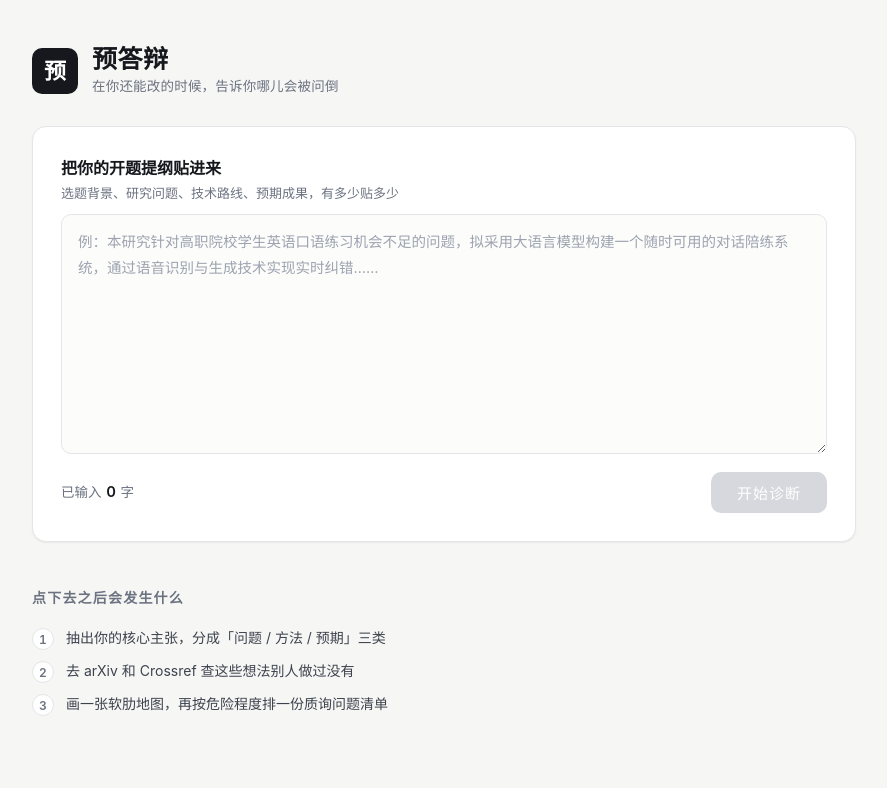
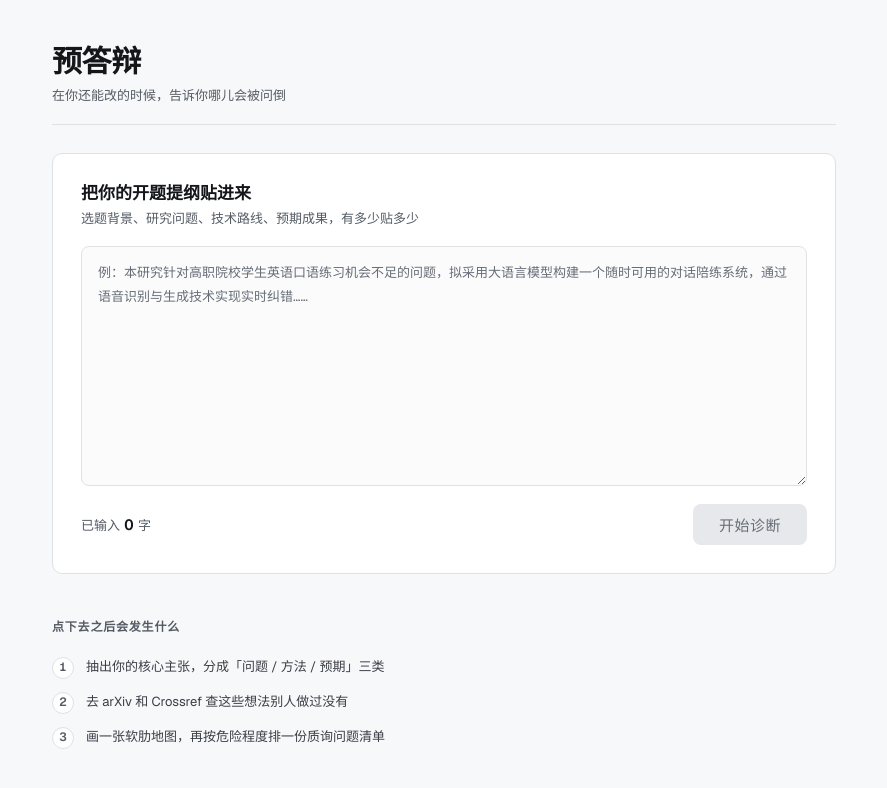
Before and after one commit to KarmaSprite/SoftSpot, a Next.js app: page / in a window 1280 px wide. Shown: the top 788 px of the page, without its empty margins (196-1083 px from the left). Built offline with nearby package versions, Linux system fonts and the light colour scheme.

Commit message:
style: 换掉模板感，去掉装饰阴影，问题清单改成文档式列表

```diff
--- a/app/globals.css
+++ b/app/globals.css
@@ -1,32 +1,51 @@
 /* ============================================================
    预答辩 · 全局样式
    全项目所有样式都写在这个文件里，不引 Tailwind。
-   约定：先定义变量，再写布局，再写组件，最后写打印。
+   组织顺序：变量 → 重置 → 骨架 → 各区块 → 窄屏。
+   改配色只改第 1 节，下面一律用变量，不许临时拍色值。
    ============================================================ */
 
 /* ---------- 1. 设计变量 ---------- */
 
 :root {
-  /* 颜色 */
-  --ink: #16181d;
-  --ink-soft: #3d424d;
-  --muted: #6b7280;
-  --faint: #9ca3af;
-  --line: #e4e5e8;
-  --line-soft: #eeeff1;
-  --bg: #f6f6f4;
+  /* 颜色：一套冷灰 + 一个强调色（墨蓝）。不要再混暖色进去。 */
+  --ink: #14161a;
+  --ink-soft: #3a3f47;
+  --muted: #545b64;
+  --faint: #666d76;
+  --line: #dfe1e5;
+  --line-soft: #eceef1;
+  --bg: #f7f8f9;
   --surface: #ffffff;
-  --accent: #2b5cd9;
-  --accent-dark: #1e46ab;
-  --accent-soft: #eaf0ff;
-  --danger: #cf4b38;
-  --warn: #b8860b;
-  --good: #2a8a5e;
 
-  /* 排版 */
-  --font-sans: -apple-system, BlinkMacSystemFont, "Segoe UI", "PingFang SC",
-    "Hiragino Sans GB", "Microsoft YaHei", "Source Han Sans SC", sans-serif;
-  --font-mono: ui-monospace, SFMono-Regular, Menlo, Consolas, monospace;
+  --accent: #24479f;
+  --accent-dark: #1a3576;
+  --accent-soft: #eef2fb;
+
+  --danger: #a83a2c;
+  --warn: #7d6414;
+  --good: #1f6b46;
+
+  /* 四象限配色：底色极淡，圆点用饱和度高的那支。
+     背景负责分区，圆点负责被找到，两者分工不重叠。 */
+  --q-home: #1f6b46;
+  --q-home-bg: #f0f5f1;
+  --q-crowded: #6b7480;
+  --q-crowded-bg: #f1f2f4;
+  --q-foggy: #8a6a00;
+  --q-foggy-bg: #f7f4ec;
+  --q-weak: #a83a2c;
+  --q-weak-bg: #f8efed;
+
+  /* 字号：六级跳着走。
+     不要写 11 / 11.5 / 12 / 12.5 / 13 / 13.5 / 14 这种一路挤，
+     挤在一起等于没有层级。 */
+  --fs-xs: 12px; /* 标签、脚注、元信息 */
+  --fs-sm: 13px; /* 次要正文 */
+  --fs-base: 15px; /* 正文 */
+  --fs-md: 17px; /* 问题标题、小标题 */
+  --fs-lg: 21px; /* 区块标题 */
+  --fs-xl: 30px; /* 页面标题 */
 
   /* 间距 */
   --gap-xs: 6px;
@@ -35,12 +54,11 @@
   --gap-lg: 28px;
   --gap-xl: 44px;
 
-  /* 圆角与阴影 */
-  --radius-sm: 6px;
-  --radius-md: 10px;
-  --radius-lg: 14px;
-  --shadow-sm: 0 1px 2px rgba(16, 18, 24, 0.06);
-  --shadow-md: 0 4px 16px rgba(16, 18, 24, 0.08);
+  /* 圆角：一套规则，只有三个值。
+     面板 10 / 输入框和按钮 8 / 徽章全圆。别处不许临时拍数。 */
+  --radius-panel: 10px;
+  --radius-control: 8px;
+  --radius-pill: 999px;
 }
 
 /* ---------- 2. 基础重置 ---------- */
@@ -57,11 +75,23 @@
   overflow-x: hidden;
 }
 
+/*
+   字体变量写在 body 上，不写在 :root。
+   原因：--font-geist-sans 是 next/font 挂在 <body> 的 className 上的，
+   只有 body 及其子元素能看到它。写在 :root 上取不到，整个 font-family 会失效。
+   中文没有 Geist 字形，浏览器会自动往后面的 PingFang / 微软雅黑掉，这是对的。
+*/
 body {
+  --font-sans: var(--font-geist-sans), -apple-system, BlinkMacSystemFont,
+    "Segoe UI", "PingFang SC", "Hiragino Sans GB", "Microsoft YaHei",
+    "Source Han Sans SC", sans-serif;
+  --font-mono: var(--font-geist-mono), ui-monospace, SFMono-Regular, Menlo,
+    Consolas, monospace;
+
   color: var(--ink);
   background: var(--bg);
   font-family: var(--font-sans);
-  font-size: 15px;
+  font-size: var(--fs-base);
   line-height: 1.65;
   -webkit-font-smoothing: antialiased;
   -moz-osx-font-smoothing: grayscale;
@@ -88,78 +118,71 @@
   color: inherit;
 }
 
+/* 键盘 Tab 走到哪里，必须看得见。鼠标点击不显示。 */
+:focus-visible {
+  outline: 2px solid var(--accent);
+  outline-offset: 2px;
+}
+
 /* ---------- 3. 页面骨架 ---------- */
 
 .shell {
   width: 100%;
-  max-width: 860px;
+  max-width: 820px;
   margin: 0 auto;
   padding: var(--gap-xl) var(--gap-md) 96px;
 }
 
 /* ---------- 4. 页头 ---------- */
 
+/*
+   没有图标方块。
+   一个深色圆角方块里放一个汉字，是模板感最重的写法：
+   换成任何一个产品名都成立，说明它没有传达任何信息。
+   这里用纯文字 + 一条细线，靠字号和字重立住。
+*/
 .masthead {
+  padding-bottom: var(--gap-md);
   margin-bottom: var(--gap-lg);
+  border-bottom: 1px solid var(--line);
 }
 
-.brand {
-  display: flex;
-  align-items: center;
-  gap: 14px;
-}
-
-.brand-mark {
-  display: flex;
-  align-items: center;
-  justify-content: center;
-  width: 46px;
-  height: 46px;
-  border-radius: var(--radius-md);
-  background: var(--ink);
-  color: #fff;
-  font-size: 22px;
+.masthead h1 {
+  font-size: var(--fs-xl);
   font-weight: 600;
-  letter-spacing: 0;
-  flex-shrink: 0;
-}
-
-.brand-text h1 {
-  font-size: 25px;
-  font-weight: 650;
-  letter-spacing: 0.5px;
-  line-height: 1.25;
+  letter-spacing: -0.4px;
+  line-height: 1.2;
 }
 
 .tagline {
+  margin-top: 5px;
   color: var(--muted);
-  font-size: 13.5px;
-  letter-spacing: 0.2px;
+  font-size: var(--fs-sm);
 }
 
 /* ---------- 5. 输入面板 ---------- */
 
 .panel {
+  padding: var(--gap-lg);
+  border: 1px solid var(--line);
+  border-radius: var(--radius-panel);
   background: var(--surface);
-  border: 1px solid var(--line);
-  border-radius: var(--radius-lg);
-  box-shadow: var(--shadow-sm);
-  padding: var(--gap-lg);
 }
 
 .panel-label {
   display: block;
-  font-size: 16px;
+  font-size: var(--fs-md);
   font-weight: 600;
-  margin-bottom: var(--gap-sm);
+  line-height: 1.4;
 }
 
+/* display: block 不能省。省了它会跟上一行的标签并排跑，变成一句话。 */
 .panel-hint {
   display: block;
-  font-size: 13px;
+  margin-top: 4px;
+  color: var(--muted);
+  font-size: var(--fs-sm);
   font-weight: 400;
-  color: var(--muted);
-  margin-top: 2px;
 }
 
 .outline-input {
@@ -167,28 +190,27 @@
   width: 100%;
   min-height: 240px;
   max-height: 60vh;
+  margin-top: var(--gap-md);
   padding: 14px 16px;
   border: 1px solid var(--line);
-  border-radius: var(--radius-md);
-  background: #fcfcfb;
+  border-radius: var(--radius-control);
+  background: #fbfbfc;
   color: var(--ink);
-  font-size: 14.5px;
-  line-height: 1.75;
+  font-size: var(--fs-sm);
+  line-height: 1.8;
   resize: vertical;
   outline: none;
-  transition: border-color 0.15s ease, box-shadow 0.15s ease,
-    background-color 0.15s ease;
+  transition: border-color 0.15s ease, background-color 0.15s ease;
 }
 
 .outline-input::placeholder {
   color: var(--faint);
-  line-height: 1.75;
+  line-height: 1.8;
 }
 
 .outline-input:focus {
   border-color: var(--accent);
   background: var(--surface);
-  box-shadow: 0 0 0 3px var(--accent-soft);
 }
 
 .panel-foot {
@@ -202,26 +224,26 @@
 
 .counter {
   color: var(--muted);
-  font-size: 13.5px;
+  font-size: var(--fs-sm);
   font-variant-numeric: tabular-nums;
 }
 
 .counter strong {
+  margin: 0 1px;
   color: var(--ink);
+  font-size: var(--fs-base);
   font-weight: 600;
-  font-size: 15px;
-  margin: 0 1px;
 }
 
 .submit-btn {
   padding: 10px 26px;
   border: none;
-  border-radius: var(--radius-md);
+  border-radius: var(--radius-control);
   background: var(--accent);
   color: #fff;
-  font-size: 15px;
+  font-size: var(--fs-base);
   font-weight: 550;
-  letter-spacing: 1px;
+  letter-spacing: 0.5px;
   transition: background-color 0.15s ease, transform 0.1s ease;
 }
 
@@ -233,9 +255,14 @@
   transform: translateY(1px);
 }
 
+/*
+   禁用态原来写的是浅灰底 + 白字，对比度约 1.6:1，基本看不清。
+   这里改成浅灰底 + 中灰字：一眼能看出是灰的，字又读得出来。
+   禁用控件不强制满足 4.5:1，但能读总比不能读好。
+*/
 .submit-btn:disabled {
-  background: #d6d8dd;
-  color: #fff;
+  background: #e6e8eb;
+  color: var(--faint);
   cursor: not-allowed;
 }
 
@@ -246,18 +273,18 @@
 }
 
 .next-steps h2 {
-  font-size: 14px;
+  margin-bottom: var(--gap-md);
+  color: var(--muted);
+  font-size: var(--fs-xs);
   font-weight: 600;
-  color: var(--muted);
-  letter-spacing: 1.2px;
-  margin-bottom: var(--gap-md);
+  letter-spacing: 0.8px;
 }
 
 .next-steps ol {
   list-style: none;
   display: flex;
   flex-direction: column;
-  gap: var(--gap-sm);
+  gap: 12px;
 }
 
 .next-steps li {
@@ -265,25 +292,25 @@
   align-items: flex-start;
   gap: 12px;
   color: var(--ink-soft);
-  font-size: 14px;
-  line-height: 1.6;
+  font-size: var(--fs-sm);
+  line-height: 1.65;
 }
 
 .step-no {
   display: inline-flex;
   align-items: center;
   justify-content: center;
+  flex-shrink: 0;
   width: 22px;
   height: 22px;
-  border-radius: 50%;
+  margin-top: 1px;
   border: 1px solid var(--line);
+  border-radius: var(--radius-pill);
   background: var(--surface);
   color: var(--muted);
-  font-size: 12px;
+  font-size: var(--fs-xs);
   font-weight: 600;
   font-variant-numeric: tabular-nums;
-  flex-shrink: 0;
-  margin-top: 1px;
 }
 
 /* ---------- 7. 报告区 ---------- */
@@ -294,24 +321,44 @@
   border-top: 1px solid var(--line);
 }
 
-.report-head h2 {
-  font-size: 20px;
-  font-weight: 650;
-  letter-spacing: 0.3px;
-  margin-bottom: var(--gap-xs);
+.report-title {
+  font-size: var(--fs-lg);
+  font-weight: 600;
+  letter-spacing: -0.2px;
+}
+
+.report-lede {
+  margin-top: 4px;
+  max-width: 620px;
+  color: var(--muted);
+  font-size: var(--fs-sm);
+  line-height: 1.7;
+}
+
+.report-head {
+  margin-top: var(--gap-xl);
+}
+
+.report-head h3 {
+  font-size: var(--fs-md);
+  font-weight: 600;
+  letter-spacing: -0.1px;
 }
 
 .report-head p {
+  margin-top: 3px;
+  max-width: 620px;
   color: var(--muted);
-  font-size: 13.5px;
+  font-size: var(--fs-sm);
   line-height: 1.7;
-  max-width: 640px;
 }
 
 .report-footnote {
-  margin-top: var(--gap-md);
+  margin-top: var(--gap-xl);
+  padding-top: var(--gap-md);
+  border-top: 1px solid var(--line-soft);
   color: var(--faint);
-  font-size: 12.5px;
+  font-size: var(--fs-xs);
 }
 
 /* ---------- 8. 软肋地图（手写散点图） ---------- */
@@ -323,7 +370,7 @@
 */
 
 .map-block {
-  margin-top: var(--gap-lg);
+  margin-top: var(--gap-md);
 }
 
 .map {
@@ -334,7 +381,7 @@
   aspect-ratio: 1 / 1;
   background: var(--surface);
   border: 1px solid var(--line);
-  border-radius: var(--radius-lg);
+  border-radius: var(--radius-panel);
   /* 不用 overflow: hidden，否则边缘那几个点的提示框会被裁掉 */
 }
 
@@ -348,49 +395,49 @@
 .map-quad-tl {
   top: 0;
   left: 0;
-  border-top-left-radius: var(--radius-lg);
+  border-top-left-radius: var(--radius-panel);
 }
 
 .map-quad-tr {
   top: 0;
   right: 0;
-  border-top-right-radius: var(--radius-lg);
+  border-top-right-radius: var(--radius-panel);
 }
 
 .map-quad-bl {
   bottom: 0;
   left: 0;
-  border-bottom-left-radius: var(--radius-lg);
+  border-bottom-left-radius: var(--radius-panel);
 }
 
 .map-quad-br {
   bottom: 0;
   right: 0;
-  border-bottom-right-radius: var(--radius-lg);
+  border-bottom-right-radius: var(--radius-panel);
 }
 
-/* 象限配色：绿=主场，灰蓝=有人做过，黄=没想清楚，红=最该改 */
+/* 象限配色：绿=主场，灰蓝=有人做过，土黄=没想清楚，砖红=最该改 */
 .map-bg-home {
-  background: #e8f5ee;
+  background: var(--q-home-bg);
 }
 
 .map-bg-crowded {
-  background: #eef1f6;
+  background: var(--q-crowded-bg);
 }
 
 .map-bg-foggy {
-  background: #fdf7e6;
+  background: var(--q-foggy-bg);
 }
 
 .map-bg-weak {
-  background: #fdecea;
+  background: var(--q-weak-bg);
 }
 
 /* 分界线 */
 .map-axis {
   position: absolute;
-  background: #d8dade;
   z-index: 2;
+  background: #d3d6db;
 }
 
 .map-axis-h {
@@ -412,10 +459,10 @@
   position: absolute;
   z-index: 3;
   padding: 3px 8px;
-  border-radius: var(--radius-sm);
-  font-size: 12px;
+  border-radius: var(--radius-pill);
+  background: rgba(255, 255, 255, 0.72);
+  font-size: var(--fs-xs);
   font-weight: 600;
-  letter-spacing: 0.3px;
   pointer-events: none;
   white-space: nowrap;
 }
@@ -441,26 +488,26 @@
 }
 
 .map-tag-home {
-  color: #1d6b47;
+  color: var(--q-home);
 }
 
 .map-tag-crowded {
-  color: #4a5468;
+  color: var(--q-crowded);
 }
 
 .map-tag-foggy {
-  color: #8a6a00;
+  color: var(--q-foggy);
 }
 
 .map-tag-weak {
-  color: #a8341f;
+  color: var(--q-weak);
 }
 
 /* 每个点的容器：定位靠 inline style 的 left / top */
 .spot {
   position: absolute;
+  z-index: 5;
   transform: translate(-50%, -50%);
-  z-index: 5;
 }
 
 .spot:hover {
@@ -474,57 +521,59 @@
   justify-content: center;
   width: 22px;
   height: 22px;
-  border-radius: 50%;
-  border: 2.5px solid var(--surface);
-  box-shadow: 0 1px 4px rgba(16, 18, 24, 0.28);
+  border: 2px solid var(--surface);
+  border-radius: var(--radius-pill);
   color: #fff;
   font-size: 11px;
   font-weight: 700;
   font-variant-numeric: tabular-nums;
   line-height: 1;
   cursor: default;
-  transition: transform 0.12s ease, box-shadow 0.12s ease;
+  transition: transform 0.12s ease;
 }
 
 .spot:hover .spot-dot {
-  transform: scale(1.15);
-  box-shadow: 0 2px 8px rgba(16, 18, 24, 0.34);
+  transform: scale(1.16);
 }
 
 .spot-dot-home {
-  background: var(--good);
+  background: var(--q-home);
 }
 
 .spot-dot-crowded {
-  background: #7d8798;
+  background: var(--q-crowded);
 }
 
 .spot-dot-foggy {
-  background: #d9a406;
+  background: var(--q-foggy);
 }
 
 .spot-dot-weak {
-  background: var(--danger);
+  background: var(--q-weak);
 }
 
-/* 悬停提示：纯 CSS 控制显隐，不写 JS 状态 */
+/*
+   悬停提示：纯 CSS 控制显隐，不写 JS 状态。
+   全站只保留这一个阴影，因为它是浮层，必须和底下的内容分开。
+   其它地方（面板、卡片、表格）一律不用阴影，靠 1px 线和留白分组。
+*/
 .spot-tip {
   position: absolute;
   bottom: 30px;
   left: 50%;
-  transform: translateX(-50%);
+  z-index: 40;
   width: 250px;
   max-width: 70vw;
   padding: 10px 12px;
-  border-radius: var(--radius-md);
+  border-radius: var(--radius-control);
   background: var(--ink);
   color: #f2f3f5;
-  box-shadow: var(--shadow-md);
+  box-shadow: 0 6px 20px rgba(16, 18, 24, 0.22);
   opacity: 0;
   visibility: hidden;
+  transform: translateX(-50%);
   transition: opacity 0.14s ease, visibility 0.14s ease;
   pointer-events: none;
-  z-index: 40;
 }
 
 .spot:hover .spot-tip {
@@ -546,9 +595,9 @@
 }
 
 .spot-tip-text {
-  font-size: 12.5px;
-  line-height: 1.6;
   color: #f2f3f5;
+  font-size: var(--fs-xs);
+  line-height: 1.65;
 }
 
 .spot-tip-meta {
@@ -559,48 +608,48 @@
   margin-top: 7px;
   padding-top: 7px;
   border-top: 1px solid rgba(255, 255, 255, 0.16);
-  font-size: 11.5px;
   color: #b9bdc6;
+  font-size: 11px;
   font-variant-numeric: tabular-nums;
 }
 
 .spot-tip-quad {
   padding: 1px 7px;
-  border-radius: 999px;
+  border-radius: var(--radius-pill);
   font-size: 11px;
   font-weight: 600;
 }
 
 .spot-tip-quad-home {
-  background: rgba(42, 138, 94, 0.28);
+  background: rgba(31, 107, 70, 0.32);
   color: #8fe0b8;
 }
 
 .spot-tip-quad-crowded {
-  background: rgba(125, 135, 152, 0.3);
+  background: rgba(107, 116, 128, 0.34);
   color: #cdd3dd;
 }
 
 .spot-tip-quad-foggy {
-  background: rgba(217, 164, 6, 0.26);
+  background: rgba(138, 106, 0, 0.32);
   color: #f0cf72;
 }
 
 .spot-tip-quad-weak {
-  background: rgba(207, 75, 56, 0.28);
+  background: rgba(168, 58, 44, 0.32);
   color: #f4a99d;
 }
 
 /* 轴说明与图例 */
 .map-axis-note {
   display: flex;
+  flex-wrap: wrap;
   justify-content: space-between;
-  gap: var(--gap-sm);
+  gap: var(--gap-xs) var(--gap-sm);
   max-width: 620px;
   margin: var(--gap-sm) auto 0;
   color: var(--faint);
-  font-size: 12px;
-  flex-wrap: wrap;
+  font-size: var(--fs-xs);
 }
 
 .map-axis-note b {
@@ -616,8 +665,8 @@
   max-width: 620px;
   margin: var(--gap-md) auto 0;
   list-style: none;
-  font-size: 12.5px;
   color: var(--ink-soft);
+  font-size: var(--fs-xs);
 }
 
 .map-legend li {
@@ -627,66 +676,53 @@
 }
 
 .legend-dot {
+  flex-shrink: 0;
   width: 9px;
   height: 9px;
-  border-radius: 50%;
-  flex-shrink: 0;
+  border-radius: var(--radius-pill);
 }
 
 .legend-dot-home {
-  background: var(--good);
+  background: var(--q-home);
 }
 
 .legend-dot-crowded {
-  background: #7d8798;
+  background: var(--q-crowded);
 }
 
 .legend-dot-foggy {
-  background: #d9a406;
+  background: var(--q-foggy);
 }
 
 .legend-dot-weak {
-  background: var(--danger);
+  background: var(--q-weak);
 }
 
 /* ---------- 9. 主张表 ---------- */
 
-.report-head-sub {
-  margin-top: var(--gap-xl);
-}
-
 .table-wrap {
-  margin-top: var(--gap-lg);
+  margin-top: var(--gap-md);
   overflow-x: auto;
   border: 1px solid var(--line);
-  border-radius: var(--radius-lg);
+  border-radius: var(--radius-panel);
   background: var(--surface);
 }
 
 .claim-table {
   width: 100%;
   border-collapse: collapse;
-  font-size: 13.5px;
+  font-size: var(--fs-sm);
 }
 
 .claim-table thead th {
-  padding: 11px 14px;
+  padding: 10px 14px;
   border-bottom: 1px solid var(--line);
-  background: #fafaf9;
+  background: #fbfbfc;
   color: var(--muted);
-  font-size: 12px;
+  font-size: var(--fs-xs);
   font-weight: 600;
-  letter-spacing: 0.6px;
   text-align: left;
   white-space: nowrap;
-}
-
-.claim-table thead th:first-child {
-  border-top-left-radius: var(--radius-lg);
-}
-
-.claim-table thead th:last-child {
-  border-top-right-radius: var(--radius-lg);
 }
 
 .claim-table tbody td {
@@ -700,7 +736,7 @@
 }
 
 .claim-table tbody tr:hover {
-  background: #fbfbfa;
+  background: #fcfcfd;
 }
 
 .col-no {
@@ -723,15 +759,15 @@
 .badge {
   display: inline-block;
   padding: 2px 9px;
-  border-radius: var(--radius-sm);
-  font-size: 12px;
+  border-radius: var(--radius-pill);
+  font-size: var(--fs-xs);
   font-weight: 600;
   white-space: nowrap;
 }
 
 .badge-problem {
-  background: #fdecea;
-  color: #a8341f;
+  background: var(--q-weak-bg);
+  color: var(--q-weak);
 }
 
 .badge-method {
@@ -740,8 +776,8 @@
 }
 
 .badge-expectation {
-  background: #e8f5ee;
-  color: #1d6b47;
+  background: var(--q-home-bg);
+  color: var(--q-home);
 }
 
 /* 主张正文 */
@@ -756,8 +792,8 @@
   align-items: center;
   gap: 4px 10px;
   margin-top: 6px;
-  font-size: 11.5px;
   color: var(--faint);
+  font-size: var(--fs-xs);
 }
 
 .claim-loc {
@@ -766,128 +802,145 @@
 
 .claim-quad {
   padding: 1px 7px;
-  border-radius: 999px;
+  border-radius: var(--radius-pill);
   font-weight: 600;
 }
 
 .claim-quad-home {
-  background: #e8f5ee;
-  color: #1d6b47;
+  background: var(--q-home-bg);
+  color: var(--q-home);
 }
 
 .claim-quad-crowded {
-  background: #eef1f6;
-  color: #4a5468;
+  background: var(--q-crowded-bg);
+  color: var(--q-crowded);
 }
 
 .claim-quad-foggy {
-  background: #fdf7e6;
-  color: #8a6a00;
+  background: var(--q-foggy-bg);
+  color: var(--q-foggy);
 }
 
 .claim-quad-weak {
-  background: #fdecea;
-  color: #a8341f;
+  background: var(--q-weak-bg);
+  color: var(--q-weak);
 }
 
-/* 分数条 */
+/*
+   分数条改成 3px 的细线，像下划线而不是进度条。
+   满格的灰底进度条是仪表盘的样子，这里要的是表格里的一个注解。
+*/
 .score-bar {
-  height: 6px;
-  border-radius: 999px;
-  background: #eeeff1;
+  height: 3px;
+  border-radius: var(--radius-pill);
+  background: #e9ebee;
   overflow: hidden;
 }
 
 .score-fill {
   height: 100%;
-  border-radius: 999px;
+  border-radius: var(--radius-pill);
   transition: width 0.3s ease;
 }
 
 .score-fill-overlap {
-  background: #8d94a3;
+  background: var(--q-crowded);
 }
 
 .score-fill-def {
-  background: var(--good);
+  background: var(--q-home);
 }
 
 .score-num {
   display: block;
-  margin-top: 5px;
+  margin-top: 6px;
   color: var(--muted);
-  font-size: 12px;
+  font-size: var(--fs-xs);
   font-variant-numeric: tabular-nums;
 }
 
 /* ---------- 10. 质询问题清单 ---------- */
 
+/*
+   这里原来是 8 个白盒子 + 阴影 + 左侧色条，一屏滚下去像 8 个同样重的方块，
+   眼睛没有落点。改成文档式列表：
+   序号放到左边当页边码，卡片之间用细线分，危险条目靠左边一道红杠标记。
+   信息一样，但读起来是一条线，不是一个一个盒子。
+*/
+
 .question-list {
-  display: flex;
-  flex-direction: column;
-  gap: var(--gap-md);
-  margin-top: var(--gap-lg);
+  margin-top: var(--gap-md);
   list-style: none;
+  border-top: 1px solid var(--line);
 }
 
 .question-card {
-  padding: 18px 20px;
-  border: 1px solid var(--line);
-  border-left: 3px solid var(--line);
-  border-radius: var(--radius-md);
-  background: var(--surface);
-  box-shadow: var(--shadow-sm);
+  position: relative;
+  padding: 20px 0 20px 44px;
+  border-bottom: 1px solid var(--line-soft);
 }
 
-.question-card.is-danger {
-  border-left-color: var(--danger);
+/* 危险条：平时透明，is-danger 时变红。占位不占位由同一段控制，避免布局跳动 */
+.question-card::before {
+  content: "";
+  position: absolute;
+  top: 21px;
+  bottom: 21px;
+  left: 0;
+  width: 2px;
+  background: transparent;
+}
+
+.question-card.is-danger::before {
+  background: var(--danger);
 }
 
 .question-head {
   display: flex;
   align-items: flex-start;
-  gap: 10px;
+  gap: 12px;
 }
 
 .question-no {
+  position: absolute;
+  top: 18px;
+  left: 12px;
   display: inline-flex;
   align-items: center;
   justify-content: center;
   width: 22px;
   height: 22px;
-  border-radius: 50%;
-  background: #f2f3f5;
+  border-radius: var(--radius-pill);
+  background: #f1f2f4;
   color: var(--muted);
-  font-size: 12px;
+  font-size: var(--fs-xs);
   font-weight: 600;
   font-variant-numeric: tabular-nums;
-  flex-shrink: 0;
-  margin-top: 1px;
 }
 
 .question-card.is-danger .question-no {
-  background: #fdecea;
-  color: #a8341f;
+  background: var(--q-weak-bg);
+  color: var(--q-weak);
 }
 
 .question-text {
   flex: 1;
   color: var(--ink);
-  font-size: 15px;
+  font-size: var(--fs-md);
   font-weight: 600;
-  line-height: 1.55;
+  line-height: 1.5;
 }
 
 .risk-badge {
   flex-shrink: 0;
+  margin-top: 3px;
   padding: 1px 9px;
-  border-radius: 999px;
-  background: #f2f3f5;
+  border-radius: var(--radius-pill);
+  background: #f1f2f4;
   color: var(--muted);
-  font-size: 12px;
+  font-size: var(--fs-xs);
   font-weight: 600;
   font-variant-numeric: tabular-nums;
-  margin-top: 2px;
 }
 
 .risk-badge.risk-high {
@@ -895,27 +948,24 @@
   color: #fff;
 }
 
-/* 为什么问这个 */
+/* 为什么问这个：做成引用块，不用带底色的盒子 */
 .question-why {
   margin-top: 12px;
-  padding: 10px 12px;
-  border-radius: var(--radius-sm);
-  background: #fafaf9;
-  border: 1px solid var(--line-soft);
+  padding: 2px 0 2px 12px;
+  border-left: 2px solid var(--line);
 }
 
 .why-label {
   display: block;
+  margin-bottom: 3px;
   color: var(--faint);
-  font-size: 11px;
+  font-size: var(--fs-xs);
   font-weight: 600;
-  letter-spacing: 0.8px;
-  margin-bottom: 3px;
 }
 
 .question-why p {
   color: var(--ink-soft);
-  font-size: 13px;
+  font-size: var(--fs-sm);
   line-height: 1.7;
 }
 
@@ -926,11 +976,10 @@
 
 .checklist-label {
   display: block;
+  margin-bottom: 5px;
   color: var(--faint);
-  font-size: 11px;
+  font-size: var(--fs-xs);
   font-weight: 600;
-  letter-spacing: 0.8px;
-  margin-bottom: 5px;
 }
 
 .checklist ul {
@@ -945,7 +994,7 @@
   align-items: flex-start;
   gap: 8px;
   color: var(--ink-soft);
-  font-size: 13px;
+  font-size: var(--fs-sm);
   line-height: 1.65;
 }
 
@@ -954,7 +1003,7 @@
   color: var(--good);
   font-size: 12px;
   font-weight: 700;
-  line-height: 1.7;
+  line-height: 1.75;
 }
 
 /* ---------- 11. 窄屏 ---------- */
@@ -962,6 +1011,10 @@
 @media (max-width: 600px) {
   .shell {
     padding: var(--gap-lg) var(--gap-sm) 64px;
+  }
+
+  .masthead h1 {
+    font-size: 26px;
   }
 
   .panel {
@@ -972,18 +1025,14 @@
     min-height: 200px;
   }
 
-  .panel-foot {
-    justify-content: space-between;
-  }
-
   .submit-btn {
     flex: 1 1 auto;
     padding: 11px 18px;
   }
 
   .map-tag {
+    padding: 2px 6px;
     font-size: 11px;
-    padding: 2px 6px;
   }
 
   .map-tag-tl,
@@ -1040,9 +1089,8 @@
     margin-bottom: var(--gap-sm);
     padding: 14px;
     border: 1px solid var(--line);
-    border-radius: var(--radius-md);
+    border-radius: var(--radius-panel);
     background: var(--surface);
-    box-shadow: var(--shadow-sm);
   }
 
   .claim-table tbody td {
@@ -1071,7 +1119,7 @@
     flex-shrink: 0;
     width: 62px;
     color: var(--faint);
-    font-size: 11.5px;
+    font-size: var(--fs-xs);
   }
 
   /* 用倒数序号：一行里最后两个 td 一定是两个分数列。
@@ -1089,16 +1137,28 @@
   }
 
   .claim-table .score-num {
+    width: 28px;
     margin-top: 0;
-    width: 28px;
     text-align: right;
   }
 
   .question-card {
-    padding: 15px 16px;
+    padding: 16px 0 16px 36px;
+  }
+
+  .question-card::before {
+    top: 17px;
+    bottom: 17px;
+  }
+
+  .question-no {
+    top: 14px;
+    left: 8px;
+    width: 20px;
+    height: 20px;
   }
 
   .question-text {
-    font-size: 14px;
+    font-size: 15px;
   }
 }
--- a/app/page.tsx
+++ b/app/page.tsx
@@ -24,14 +24,14 @@
 
   return (
     <main className="shell">
+      {/*
+        页头没有图标方块。
+        「深色圆角方块里放一个汉字」这种写法换成任何产品名都成立，
+        说明它不传达信息，只是模板残留。这里用纯文字 + 一条细线。
+      */}
       <header className="masthead">
-        <div className="brand">
-          <span className="brand-mark">预</span>
-          <div className="brand-text">
-            <h1>预答辩</h1>
-            <p className="tagline">在你还能改的时候，告诉你哪儿会被问倒</p>
-          </div>
-        </div>
+        <h1>预答辩</h1>
+        <p className="tagline">在你还能改的时候，告诉你哪儿会被问倒</p>
       </header>
 
       <section className="panel">
@@ -86,8 +86,19 @@
 
       {result && (
         <section className="report">
+          {/*
+            报告区两级标题：
+            h2 是「这是一份报告」，h3 是报告里的三个板块。
+            以前三个板块都是 h2，和页面标题同级，屏幕阅读器读起来是平的。
+          */}
+          <h2 className="report-title">诊断报告</h2>
+          <p className="report-lede">
+            共抽出 {result.claims.length} 条主张、{result.questions.length}{" "}
+            个问题。先看地图找最危险的那几条，再看明细和问题清单。
+          </p>
+
           <div className="report-head">
-            <h2>软肋地图</h2>
+            <h3>软肋地图</h3>
             <p>
               横轴看「这个想法别人做过吗」，纵轴看「这条主张你答得上来吗」。
               落在右下角那几颗，就是最该改的。
@@ -96,19 +107,21 @@
 
           <SoftSpotMap claims={result.claims} />
 
-          <div className="report-head report-head-sub">
-            <h2>主张明细</h2>
+          <div className="report-head">
+            <h3>主张明细</h3>
             <p>
-              六条主张摊开看。横条越短越该注意：别人做过的那条越长，说明撞车的可能性越大。
+              把抽出来的主张摊开看。横条越长，说明别人做过的那部分越多，
+              撞车的可能性越大。
             </p>
           </div>
 
           <ClaimTable claims={result.claims} />
 
-          <div className="report-head report-head-sub">
-            <h2>质询问题清单</h2>
+          <div className="report-head">
+            <h3>质询问题清单</h3>
             <p>
-              按「你答不上来的概率」从高到低排。红边框那几条，是老师最可能当场追问的。
+              按「你答不上来的概率」从高到低排。左边有红杠那几条，
+              是老师最可能当场追问的。
             </p>
           </div>
 
```
Also changed, not shown: components/SoftSpotMap.tsx (+7 -3 lines).
